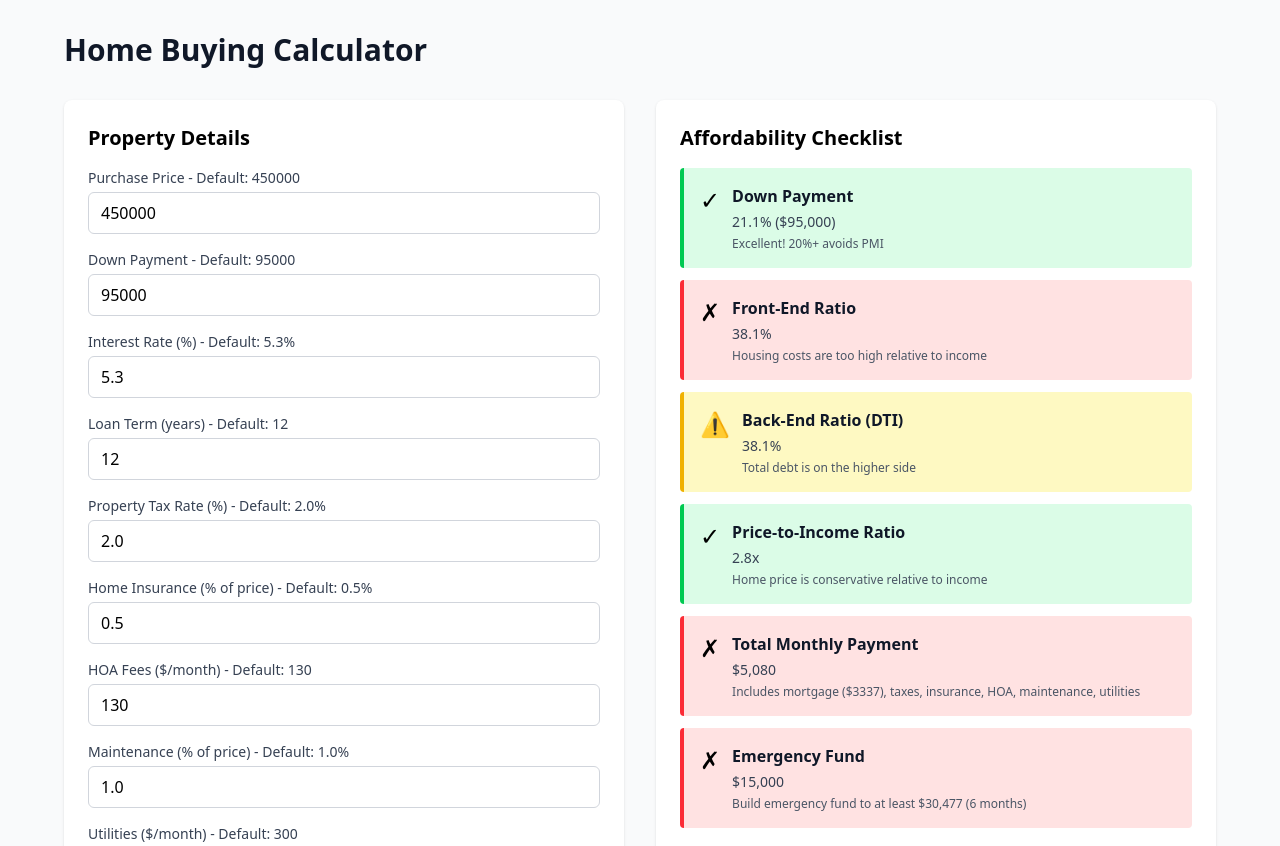
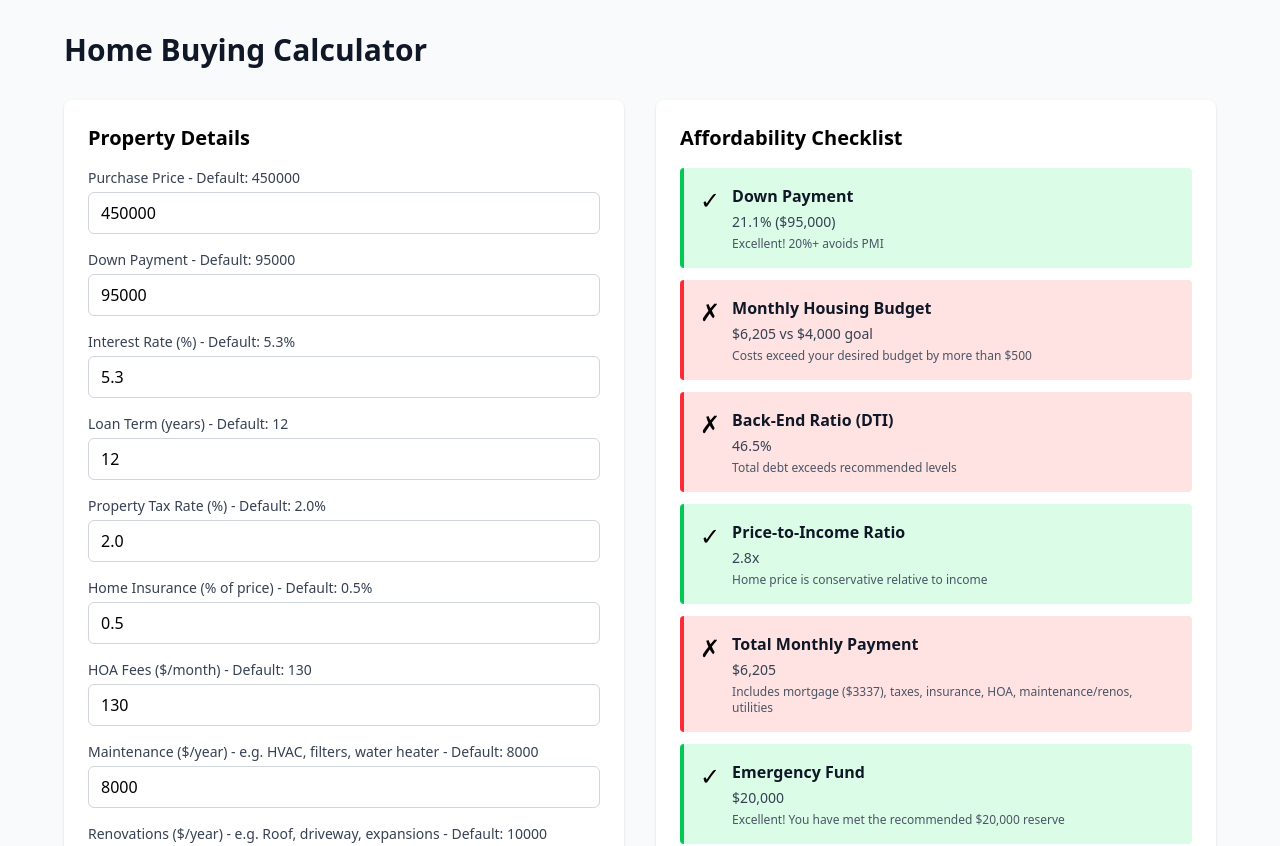
Before and after one commit to emurdock1101/home-buying-calculator, a React (Vite) app: page / in a window 1280 px wide. Shown: the top 846 px of the page. Built offline with nearby package versions, Linux system fonts and the light colour scheme.

Commit message:
HB: Added desired monthly

```diff
--- a/src/data.ts
+++ b/src/data.ts
@@ -8,11 +8,13 @@ export const DEFAULT_VALUES: Inputs = {
   propertyTax: "2.0",
   homeInsurance: "0.5",
   hoaFees: "130",
-  maintenance: "1.0",
+  maintenanceAnnual: "8000",
+  renovationsAnnual: "10000",
   utilities: "300",
   annualIncome: "160000",
   monthlyDebts: "0",
-  emergencyFund: "15000",
+  emergencyFund: "20000",
+  desiredMonthlyHousing: "4000",
 };
 
 export const PROPERTY_INPUTS: InputConfig[] = [
@@ -44,9 +46,14 @@ export const PROPERTY_INPUTS: InputConfig[] = [
     },
     { name: "hoaFees", label: `HOA Fees ($/month) - Default: ${DEFAULT_VALUES.hoaFees}`, placeholder: "0" },
     {
-      name: "maintenance",
-      label: `Maintenance (% of price) - Default: ${DEFAULT_VALUES.maintenance}%`,
-      step: "0.1",
+      name: "maintenanceAnnual",
+      label: `Maintenance ($/year) - e.g. HVAC, filters, water heater - Default: ${DEFAULT_VALUES.maintenanceAnnual}`,
+      placeholder: `Default: ${DEFAULT_VALUES.maintenanceAnnual}`,
+    },
+    {
+      name: "renovationsAnnual",
+      label: `Renovations ($/year) - e.g. Roof, driveway, expansions - Default: ${DEFAULT_VALUES.renovationsAnnual}`,
+      placeholder: `Default: ${DEFAULT_VALUES.renovationsAnnual}`,
     },
     { name: "utilities", label: `Utilities ($/month) - Default: ${DEFAULT_VALUES.utilities}` },
   ];
@@ -58,6 +65,11 @@ export const PROPERTY_INPUTS: InputConfig[] = [
       placeholder: "e.g., 100000",
     },
     { name: "emergencyFund", label: "Emergency Fund ($)", placeholder: "0" },
+    {
+      name: "desiredMonthlyHousing",
+      label: "Desired Total Monthly Housing Cost ($)",
+      placeholder: "e.g., 4000",
+    },
   ];
 
 export const THRESHOLDS = {
@@ -77,8 +89,7 @@ export const THRESHOLDS = {
     GOOD: 3,
     WARNING: 4,
   },
-  EMERGENCY_FUND_MONTHS: 6,
-  EMERGENCY_FUND_WARNING_THRESHOLD: 2, // Half of recommended
+  EMERGENCY_FUND_MINIMUM: 20000,
 };
 
 export const FORMULA_DEFAULTS = {
@@ -86,6 +97,7 @@ export const FORMULA_DEFAULTS = {
   loanTerm: 30,
   propertyTax: 1.2,
   homeInsurance: 0.5,
-  maintenance: 1.0,
+  maintenanceAnnual: 8000,
+  renovationsAnnual: 10000,
   utilities: 300,
 };
--- a/src/formulas.ts
+++ b/src/formulas.ts
@@ -1,25 +1,5 @@
 import { THRESHOLDS, FORMULA_DEFAULTS } from "./data";
-
-export interface Inputs {
-  purchasePrice: string;
-  downPayment: string;
-  interestRate: string;
-  loanTerm: string;
-  propertyTax: string;
-  homeInsurance: string;
-  hoaFees: string;
-  maintenance: string;
-  utilities: string;
-  annualIncome: string;
-  emergencyFund: string;
-}
-
-export interface ChecklistItem {
-  label: string;
-  value: string;
-  description: string;
-  status: "good" | "warning" | "bad";
-}
+import type { Inputs, ChecklistItem } from "./types";
 
 function getStatus(
   value: number,
@@ -34,6 +14,16 @@ function getStatus(
   }
 }
 
+function getDescription(
+  status: "good" | "warning" | "bad",
+  descriptions: [string, string, string]
+): string {
+  const [good, warning, bad] = descriptions;
+  if (status === "good") return good;
+  if (status === "warning") return warning;
+  return bad;
+}
+
 export function calculateMetrics(inputs: Inputs): ChecklistItem[] {
   const price = parseFloat(inputs.purchasePrice) || 0;
   const down = parseFloat(inputs.downPayment) || 0;
@@ -42,10 +32,12 @@ export function calculateMetrics(inputs: Inputs): ChecklistItem[] {
   const taxRate = parseFloat(inputs.propertyTax) || FORMULA_DEFAULTS.propertyTax;
   const insRate = parseFloat(inputs.homeInsurance) || FORMULA_DEFAULTS.homeInsurance;
   const hoa = parseFloat(inputs.hoaFees) || 0;
-  const maintRate = parseFloat(inputs.maintenance) || FORMULA_DEFAULTS.maintenance;
+  const maintenanceAnnual = parseFloat(inputs.maintenanceAnnual) || FORMULA_DEFAULTS.maintenanceAnnual;
+  const renovationsAnnual = parseFloat(inputs.renovationsAnnual) || FORMULA_DEFAULTS.renovationsAnnual;
   const utils = parseFloat(inputs.utilities) || FORMULA_DEFAULTS.utilities;
   const income = parseFloat(inputs.annualIncome) || 0;
   const emergency = parseFloat(inputs.emergencyFund) || 0;
+  const desiredHousing = parseFloat(inputs.desiredMonthlyHousing) || 4000;
 
   // Validation
   if (price === 0 || down === 0 || income === 0) {
@@ -64,7 +56,7 @@ export function calculateMetrics(inputs: Inputs): ChecklistItem[] {
   // Other monthly costs
   const monthlyTax = (price * taxRate / 100) / 12;
   const monthlyInsurance = (price * insRate / 100) / 12;
-  const monthlyMaintenance = (price * maintRate / 100) / 12;
+  const monthlyMaintenance = (maintenanceAnnual + renovationsAnnual) / 12;
 
   // Total monthly housing cost
   const totalMonthly =
@@ -79,84 +71,84 @@ export function calculateMetrics(inputs: Inputs): ChecklistItem[] {
   const downPaymentPercent = (down / price) * 100;
 
   // Calculate metrics
-  const frontEndRatio = (totalMonthly / monthlyIncome) * 100;
   const backEndRatio = (totalMonthly / monthlyIncome) * 100;
   const priceToIncome = price / income;
-  const recommendedEmergency = totalMonthly * THRESHOLDS.EMERGENCY_FUND_MONTHS;
 
   // Build checklist
   const checklist: ChecklistItem[] = [];
 
   // Down Payment
+  const downPaymentStatus = getStatus(
+    downPaymentPercent,
+    THRESHOLDS.DOWN_PAYMENT.GOOD,
+    THRESHOLDS.DOWN_PAYMENT.WARNING,
+    ">="
+  );
   checklist.push({
     label: "Down Payment",
     value: `${downPaymentPercent.toFixed(1)}% ($${down.toLocaleString()})`,
-    description:
-      downPaymentPercent >= THRESHOLDS.DOWN_PAYMENT.GOOD
-        ? `Excellent! ${THRESHOLDS.DOWN_PAYMENT.GOOD}%+ avoids PMI`
-        : downPaymentPercent >= THRESHOLDS.DOWN_PAYMENT.WARNING
-        ? "Good, but PMI may apply"
-        : "Low down payment - expect PMI and higher costs",
-    status: getStatus(
-      downPaymentPercent,
-      THRESHOLDS.DOWN_PAYMENT.GOOD,
-      THRESHOLDS.DOWN_PAYMENT.WARNING,
-      ">="
-    ),
+    description: getDescription(downPaymentStatus, [
+      `Excellent! ${THRESHOLDS.DOWN_PAYMENT.GOOD}%+ avoids PMI`,
+      "Good, but PMI may apply",
+      "Low down payment - expect PMI and higher costs",
+    ]),
+    status: downPaymentStatus,
   });
 
-  // Front-end ratio (housing costs only)
+  // Housing budget assessment
+  const housingBudgetStatus = getStatus(
+    totalMonthly,
+    desiredHousing + 250,
+    desiredHousing + 500,
+    "<="
+  );
   checklist.push({
-    label: "Front-End Ratio",
-    value: `${frontEndRatio.toFixed(1)}%`,
-    description:
-      frontEndRatio <= THRESHOLDS.FRONT_END_RATIO.GOOD
-        ? "Housing costs are well within recommended limits"
-        : frontEndRatio <= THRESHOLDS.FRONT_END_RATIO.WARNING
-        ? "Housing costs are slightly high but manageable"
-        : "Housing costs are too high relative to income",
-    status: getStatus(
-      frontEndRatio,
-      THRESHOLDS.FRONT_END_RATIO.GOOD,
-      THRESHOLDS.FRONT_END_RATIO.WARNING,
-      "<="
-    ),
+    label: "Monthly Housing Budget",
+    value: `$${totalMonthly.toLocaleString(undefined, {
+      maximumFractionDigits: 0,
+    })} vs $${desiredHousing.toLocaleString()} goal`,
+    description: getDescription(housingBudgetStatus, [
+      "Total monthly costs are within your desired budget range",
+      `Costs are slightly over budget (+$250-$500)`,
+      `Costs exceed your desired budget by more than $500`,
+    ]),
+    status: housingBudgetStatus,
   });
 
   // Back-end ratio (all debts)
+  const backEndStatus = getStatus(
+    backEndRatio,
+    THRESHOLDS.BACK_END_RATIO.GOOD,
+    THRESHOLDS.BACK_END_RATIO.WARNING,
+    "<="
+  );
   checklist.push({
     label: "Back-End Ratio (DTI)",
     value: `${backEndRatio.toFixed(1)}%`,
-    description:
-      backEndRatio <= THRESHOLDS.BACK_END_RATIO.GOOD
-        ? "Total debt is manageable"
-        : backEndRatio <= THRESHOLDS.BACK_END_RATIO.WARNING
-        ? "Total debt is on the higher side"
-        : "Total debt exceeds recommended levels",
-    status: getStatus(
-      backEndRatio,
-      THRESHOLDS.BACK_END_RATIO.GOOD,
-      THRESHOLDS.BACK_END_RATIO.WARNING,
-      "<="
-    ),
+    description: getDescription(backEndStatus, [
+      "Total debt is manageable",
+      "Total debt is on the higher side",
+      "Total debt exceeds recommended levels",
+    ]),
+    status: backEndStatus,
   });
 
   // Price to income ratio
+  const priceToIncomeStatus = getStatus(
+    priceToIncome,
+    THRESHOLDS.PRICE_TO_INCOME.GOOD,
+    THRESHOLDS.PRICE_TO_INCOME.WARNING,
+    "<="
+  );
   checklist.push({
     label: "Price-to-Income Ratio",
     value: `${priceToIncome.toFixed(1)}x`,
-    description:
-      priceToIncome <= THRESHOLDS.PRICE_TO_INCOME.GOOD
-        ? "Home price is conservative relative to income"
-        : priceToIncome <= THRESHOLDS.PRICE_TO_INCOME.WARNING
-        ? "Home price is reasonable but stretching"
-        : "Home price is very high relative to income",
-    status: getStatus(
-      priceToIncome,
-      THRESHOLDS.PRICE_TO_INCOME.GOOD,
-      THRESHOLDS.PRICE_TO_INCOME.WARNING,
-      "<="
-    ),
+    description: getDescription(priceToIncomeStatus, [
+      "Home price is conservative relative to income",
+      "Home price is reasonable but stretching",
+      "Home price is very high relative to income",
+    ]),
+    status: priceToIncomeStatus,
   });
 
   // Monthly payment
@@ -167,41 +159,26 @@ export function calculateMetrics(inputs: Inputs): ChecklistItem[] {
     })}`,
     description: `Includes mortgage ($${mortgagePayment.toFixed(
       0
-    )}), taxes, insurance, HOA, maintenance, utilities`,
-    status: getStatus(
-      frontEndRatio,
-      THRESHOLDS.FRONT_END_RATIO.GOOD,
-      THRESHOLDS.FRONT_END_RATIO.WARNING,
-      "<="
-    ),
+    )}), taxes, insurance, HOA, maintenance/renos, utilities`,
+    status: housingBudgetStatus,
   });
 
   // Emergency fund
+  const emergencyStatus = getStatus(
+    emergency,
+    THRESHOLDS.EMERGENCY_FUND_MINIMUM,
+    THRESHOLDS.EMERGENCY_FUND_MINIMUM / 2,
+    ">="
+  );
   checklist.push({
     label: "Emergency Fund",
     value: `$${emergency.toLocaleString()}`,
-    description:
-      emergency >= recommendedEmergency
-        ? `Great! You have ${THRESHOLDS.EMERGENCY_FUND_MONTHS}+ months of housing costs covered`
-        : emergency >=
-          recommendedEmergency / THRESHOLDS.EMERGENCY_FUND_WARNING_THRESHOLD
-        ? `You have ~${(emergency / totalMonthly).toFixed(
-            1
-          )} months covered. Aim for ${
-            THRESHOLDS.EMERGENCY_FUND_MONTHS
-          } months ($${recommendedEmergency.toLocaleString(undefined, {
-            maximumFractionDigits: 0,
-          })})`
-        : `Build emergency fund to at least $${recommendedEmergency.toLocaleString(
-            undefined,
-            { maximumFractionDigits: 0 }
-          )} (${THRESHOLDS.EMERGENCY_FUND_MONTHS} months)`,
-    status: getStatus(
-      emergency,
-      recommendedEmergency,
-      recommendedEmergency / THRESHOLDS.EMERGENCY_FUND_WARNING_THRESHOLD,
-      ">="
-    ),
+    description: getDescription(emergencyStatus, [
+      `Excellent! You have met the recommended $${THRESHOLDS.EMERGENCY_FUND_MINIMUM.toLocaleString()} reserve`,
+      `Getting there, but aim for at least $${THRESHOLDS.EMERGENCY_FUND_MINIMUM.toLocaleString()}`,
+      `Your emergency fund is low. Target at least $${THRESHOLDS.EMERGENCY_FUND_MINIMUM.toLocaleString()} for safety`,
+    ]),
+    status: emergencyStatus,
   });
 
   return checklist;
--- a/src/types.ts
+++ b/src/types.ts
@@ -6,11 +6,13 @@ export interface Inputs {
   propertyTax: string;
   homeInsurance: string;
   hoaFees: string;
-  maintenance: string;
+  maintenanceAnnual: string;
+  renovationsAnnual: string;
   utilities: string;
   annualIncome: string;
   monthlyDebts: string;
   emergencyFund: string;
+  desiredMonthlyHousing: string;
 }
 
 export interface InputConfig {
```
